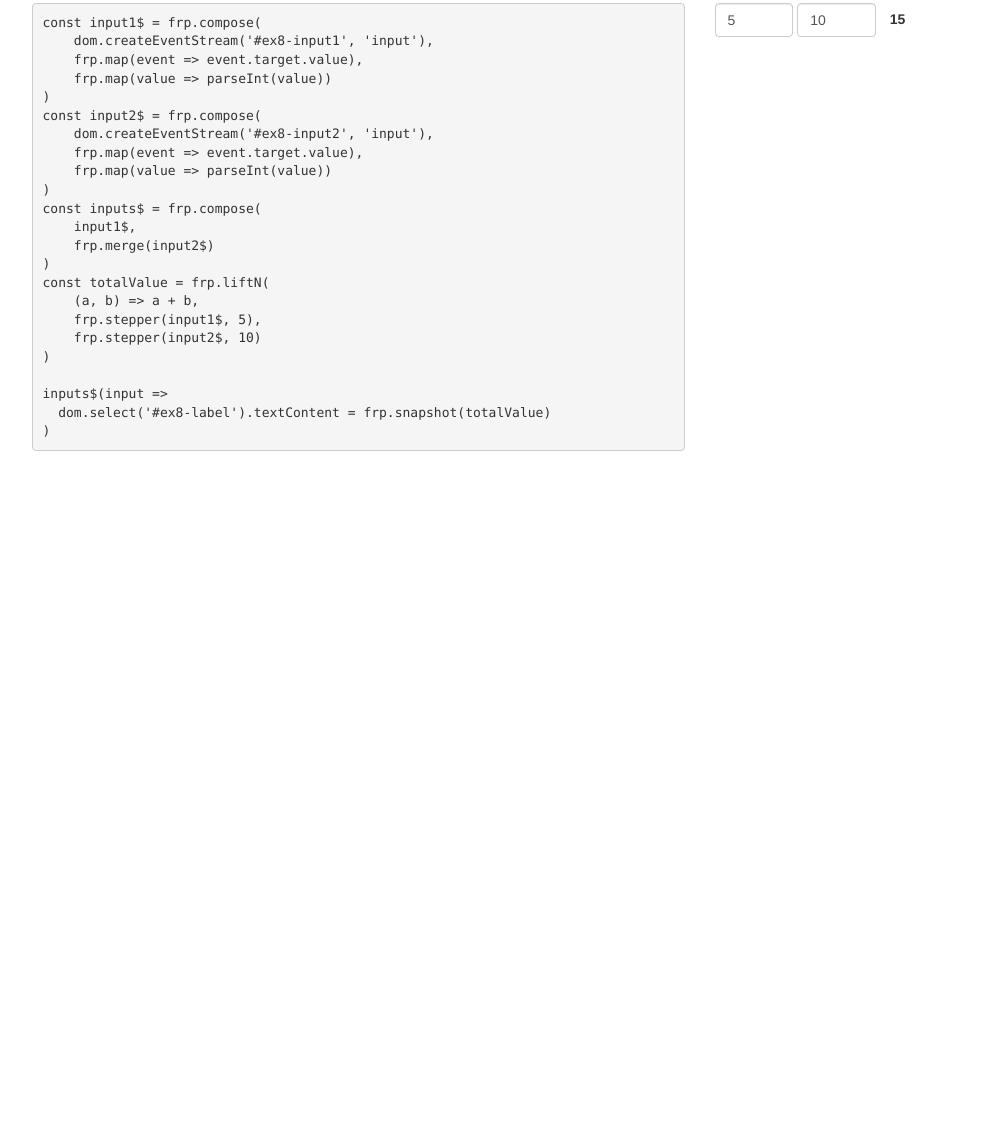
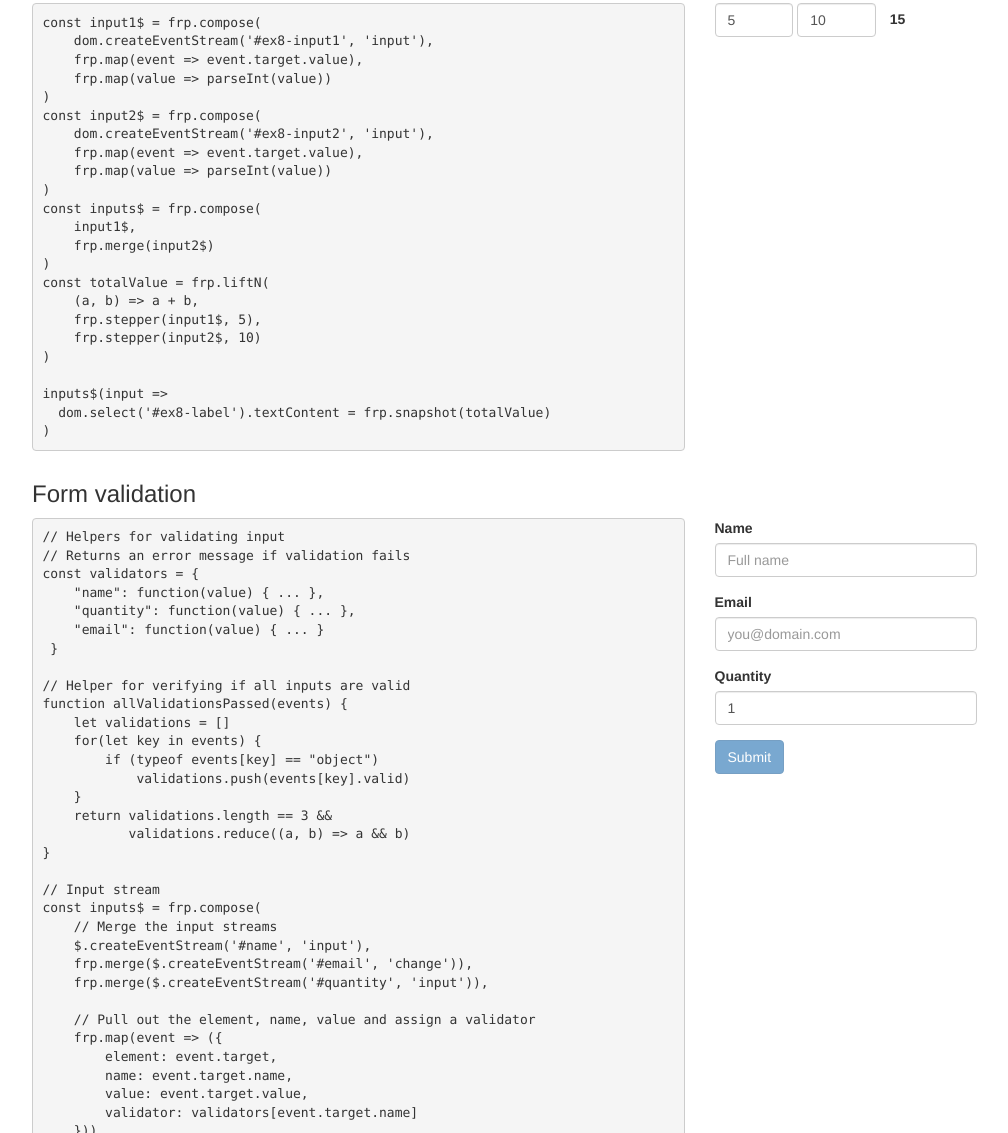
Before and after one commit to santoshrajan/frpjs, a plain HTML site: page basic-examples/index.html in a window 1280 px wide. Shown: the part 1927-3060 px from the top of the page, without its empty margins (38-1046 px from the left). Before the commit the page ends 2388 px from the top, so only its background shows below. Drawn offline with Linux system fonts and the light colour scheme.

Commit message:
Update with form validation example

```diff
--- a/basic-examples/index.html
+++ b/basic-examples/index.html
@@ -244,6 +244,112 @@ inputs$(input =>
     </div>
   </div>
 
+  <!-- Example 9 -->
+  <div class="row">
+    <h3 class="col-md-12">Form validation</h3>
+    <div class="col-md-7">
+
+<pre>
+// Helpers for validating input
+// Returns an error message if validation fails
+const validators = {
+    "name": function(value) { ... },
+    "quantity": function(value) { ... },
+    "email": function(value) { ... }
+ }
+
+// Helper for verifying if all inputs are valid
+function allValidationsPassed(events) {
+    let validations = []
+    for(let key in events) {
+        if (typeof events[key] == "object")
+            validations.push(events[key].valid)
+    }
+    return validations.length == 3 &&
+           validations.reduce((a, b) => a && b)
+}
+
+// Input stream
+const inputs$ = frp.compose(
+    // Merge the input streams
+    $.createEventStream('#name', 'input'),
+    frp.merge($.createEventStream('#email', 'change')),
+    frp.merge($.createEventStream('#quantity', 'input')),
+
+    // Pull out the element, name, value and assign a validator
+    frp.map(event => ({
+        element: event.target,
+        name: event.target.name,
+        value: event.target.value,
+        validator: validators[event.target.name]
+    })),
+
+    // Run the validator on the input value
+    frp.map(event => {
+        event.errorMessage = event.validator(event.value),
+        event.valid = (event.errorMessage == "") ? true : false
+
+        return event
+    }),
+
+    // Fold all events, keep track of the current event
+    // and check if all validations have passed
+    frp.fold((accumulator, currentEvent) => {
+        accumulator[currentEvent.name] = currentEvent
+        accumulator.current = currentEvent.name
+        accumulator.allValid = allValidationsPassed(accumulator)
+
+        return accumulator
+    }, {})
+)
+
+// Activation
+inputs$(events => {
+    // Show/hide the error message
+    const currentEvent     = events[events.current]
+    const formGroupElement = currentEvent.element.parentElement
+    const errorSpanElement = currentEvent.element.nextElementSibling
+
+    if (currentEvent.valid == false) {
+        $.addClass(formGroupElement, 'has-error')
+        errorSpanElement.textContent = currentEvent.errorMessage
+    } else {
+        $.removeClass(formGroupElement, 'has-error')
+        errorSpanElement.textContent = ""
+    }
+
+    // Enable/disable the submit button
+    $.select('#submit').disabled = !events.allValid
+})</pre>
+
+    </div>
+    <div class="col-md-3">
+      <form autocomplete="off">
+
+        <div class="form-group">
+          <label class="control-label" for="name">Name</label>
+          <input type="text" class="form-control" name="name" id="name" placeholder="Full name">
+          <span class="help-block"></span>
+        </div>
+
+        <div class="form-group">
+          <label class="control-label" for="email">Email</label>
+          <input type="email" class="form-control" name="email" id="email" placeholder="you@domain.com">
+          <span class="help-block"></span>
+        </div>
+
+        <div class="form-group">
+          <label class="control-label" for="quantity">Quantity</label>
+          <input type="number" class="form-control" name="quantity" id="quantity" value="1">
+          <span class="help-block"></span>
+        </div>
+
+        <button type="button" class="btn btn-primary" id="submit" disabled>Submit</button>
+
+      </form>
+    </div>
+  </div>
+
 </div>
 
 <script src="build/app.js"></script>
```
